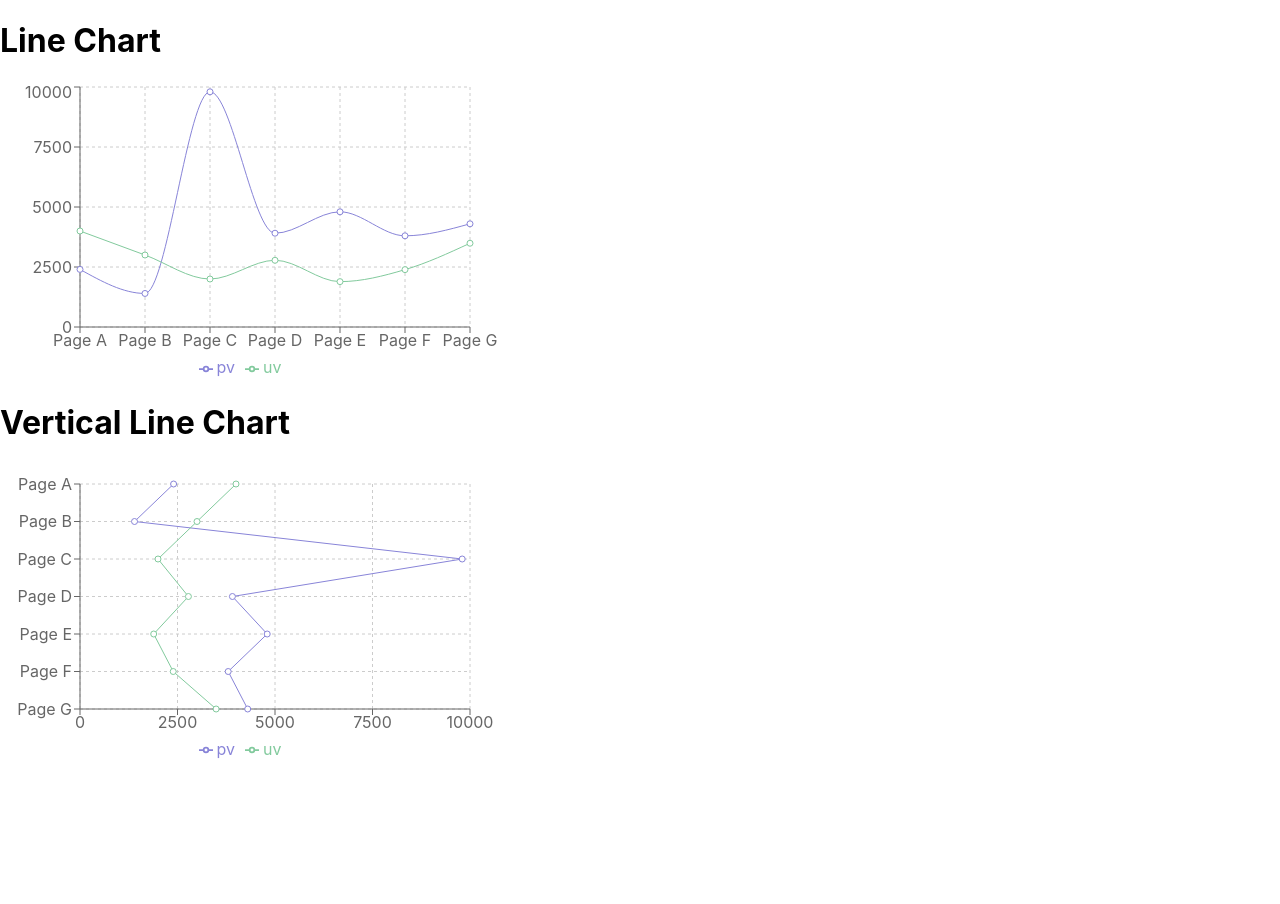
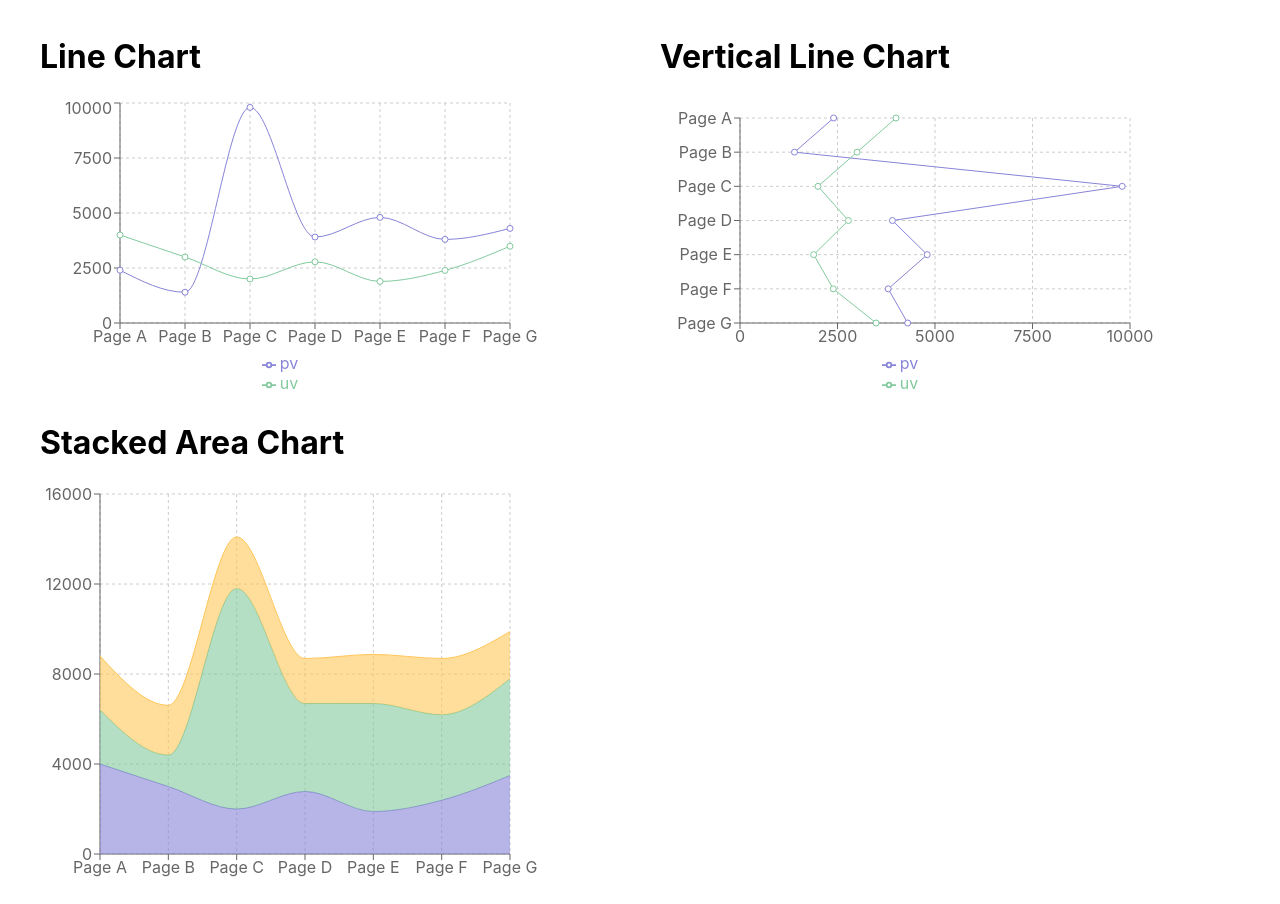
Before and after one commit to Sazith/chart-js, a React (Create React App) app: page / in a window 1280 px wide. Before the commit the page ends 800 px from the top, so only its background shows below. Built offline with nearby package versions, Linux system fonts and the light colour scheme.

Commit message:
stacked area chart added

```diff
--- /dev/null
+++ b/src/App.css
@@ -0,0 +1,4 @@
+.Header ul li {
+  width: 50%;
+  display: inline-block;
+}
--- a/src/App.js
+++ b/src/App.js
@@ -1,12 +1,25 @@
 import LineChartPage from "./components/LineChart/LineChart";
+import StackedAreaChart from "./components/StackedAreaChart/StackedAreaChart";
 import VerticalLineChart from "./components/VerticalLineChart/VerticalLineChart";
 
-
+import './App.css'
 function App() {
   return (
-    <div >
-      <LineChartPage/>
-      <VerticalLineChart/>
+    <div className="Header">
+      <ul>
+        <li>
+          <LineChartPage />
+        </li>
+        <li>
+          <VerticalLineChart />
+        </li>
+        <li>
+          <StackedAreaChart />
+        </li>
+      </ul>
+
+
+
     </div>
   );
 }
--- a/src/components/StackedAreaChart/StackedAreaChart.js
+++ b/src/components/StackedAreaChart/StackedAreaChart.js
@@ -1,9 +1,100 @@
 import React from 'react';
+
+import {
+  AreaChart,
+  Area,
+  XAxis,
+  YAxis,
+  CartesianGrid,
+  Tooltip
+} from "recharts";
+
+const data = [
+  {
+    name: "Page A",
+    uv: 4000,
+    pv: 2400,
+    amt: 2400
+  },
+  {
+    name: "Page B",
+    uv: 3000,
+    pv: 1398,
+    amt: 2210
+  },
+  {
+    name: "Page C",
+    uv: 2000,
+    pv: 9800,
+    amt: 2290
+  },
+  {
+    name: "Page D",
+    uv: 2780,
+    pv: 3908,
+    amt: 2000
+  },
+  {
+    name: "Page E",
+    uv: 1890,
+    pv: 4800,
+    amt: 2181
+  },
+  {
+    name: "Page F",
+    uv: 2390,
+    pv: 3800,
+    amt: 2500
+  },
+  {
+    name: "Page G",
+    uv: 3490,
+    pv: 4300,
+    amt: 2100
+  }
+];
 
 const StackedAreaChart = () => {
   return (
     <div>
       <h1>Stacked Area Chart</h1>
+      <AreaChart
+        width={500}
+        height={400}
+        data={data}
+        margin={{
+          top: 10,
+          right: 30,
+          left: 0,
+          bottom: 0
+        }}
+      >
+        <CartesianGrid strokeDasharray="3 3" />
+        <XAxis dataKey="name" />
+        <YAxis />
+        <Tooltip />
+        <Area
+          type="monotone"
+          dataKey="uv"
+          stackId="1"
+          stroke="#8884d8"
+          fill="#8884d8"
+        />
+        <Area
+          type="monotone"
+          dataKey="pv"
+          stackId="1"
+          stroke="#82ca9d"
+          fill="#82ca9d"
+        />
+        <Area
+          type="monotone"
+          dataKey="amt"
+          stackId="1"
+          stroke="#ffc658"
+          fill="#ffc658"
+        />
+      </AreaChart>
     </div>
   );
 };
```
